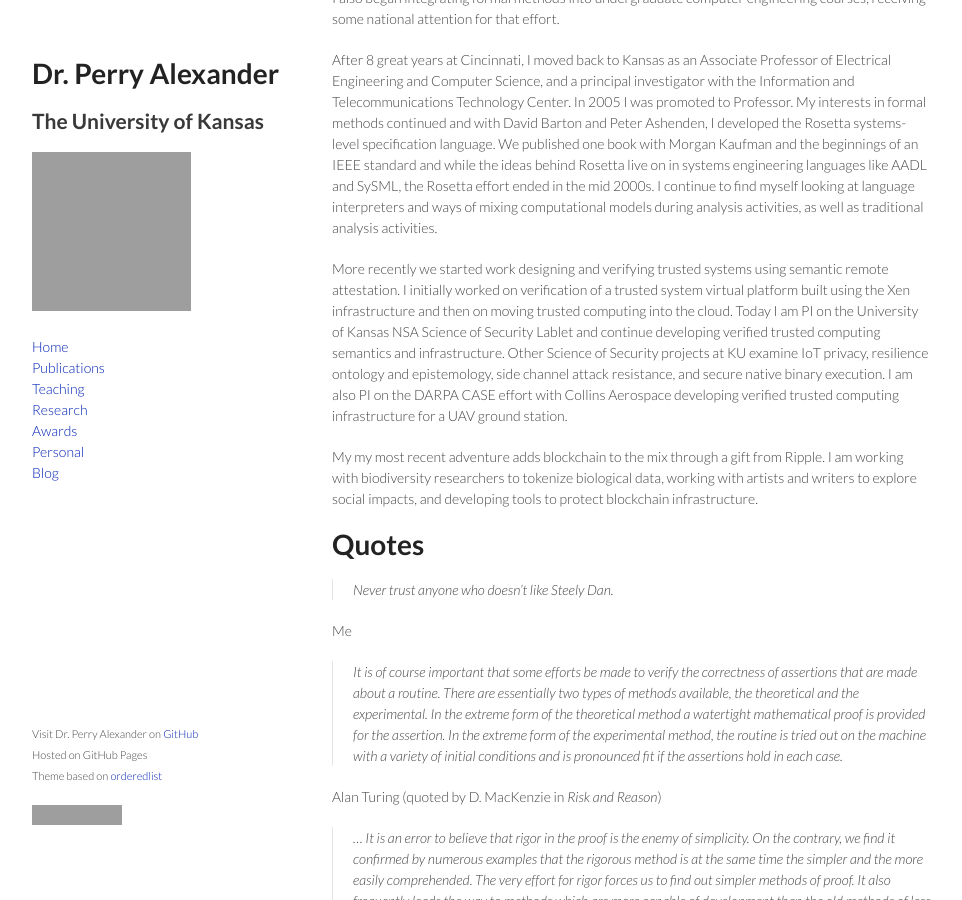
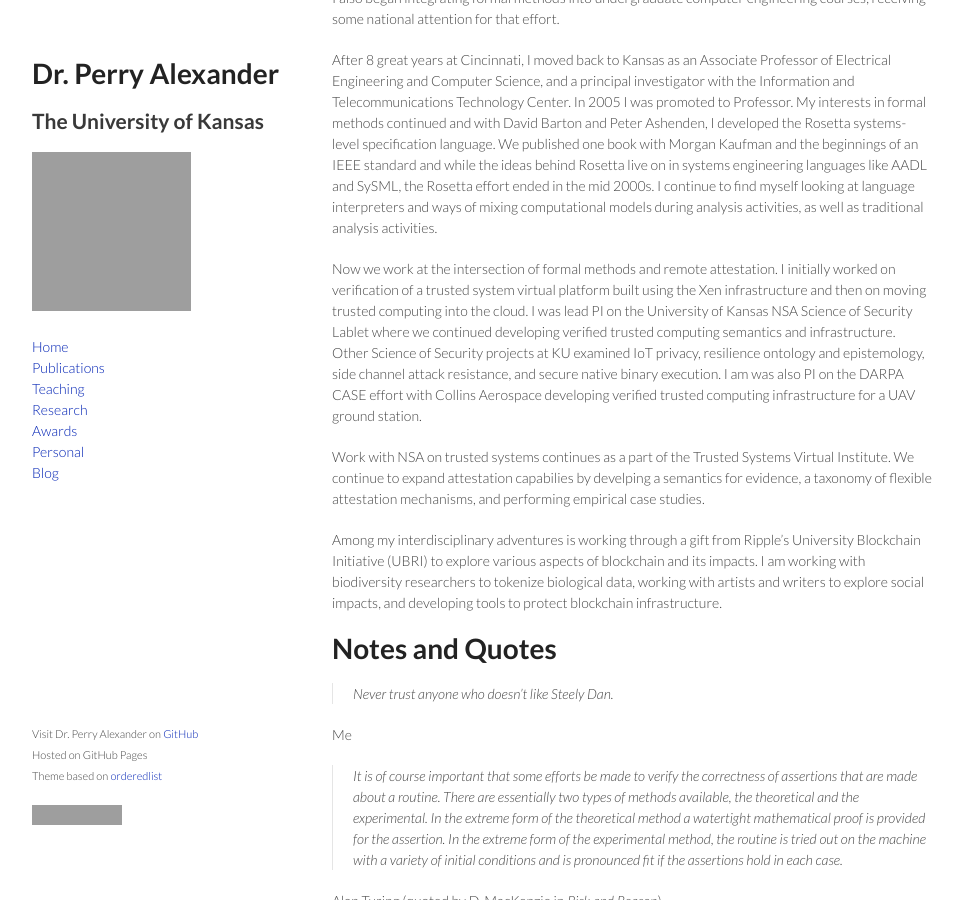
Before and after one commit to palexand/palexand.github.io, a Jekyll site: the page built from personal.md, in a window 1280 px wide and 900 px high, scrolled down 820 px. Shown: the whole window, without its empty margins (158-1120 px from the left). Built offline with Jekyll 4.4.1, drawn with Linux system fonts in a browser that asks for light colours; grey boxes are pictures that could not be loaded.

Commit message:
Updating bio just a bit

```diff
--- a/personal.md
+++ b/personal.md
@@ -70,24 +70,32 @@ looking at language
 interpreters and ways of mixing computational models during analysis
 activities, as well as traditional analysis activities.
 
-More recently we started work designing and verifying trusted
-systems using semantic remote attestation. I initially worked on
+Now we work at the intersection of formal methods and remote
+attestation.  I initially worked on
 verification of a trusted system virtual platform built using the
 Xen infrastructure and then on moving trusted computing into
-the cloud. Today I am PI on the University of Kansas NSA Science of
-Security Lablet and continue developing verified trusted computing
+the cloud. I was lead PI on the University of Kansas NSA Science of
+Security Lablet where we continued developing verified trusted computing
 semantics and infrastructure.  Other Science of Security projects at
-KU examine IoT privacy, resilience ontology and epistemology, side
+KU examined IoT privacy, resilience ontology and epistemology, side
 channel attack resistance, and secure native binary execution.  I am
-also PI on the DARPA CASE effort with Collins Aerospace developing
+was also PI on the DARPA CASE effort with Collins Aerospace developing
 verified trusted computing infrastructure for a UAV ground station.
 
-My my most recent adventure adds blockchain to the mix through a gift
-from Ripple. I am working with biodiversity researchers to tokenize
+Work with NSA on trusted systems continues as a part of the Trusted
+Systems Virtual Institute.  We continue to expand attestation
+capabilies by develping a semantics for evidence, a taxonomy of
+flexible attestation mechanisms, and performing empirical case
+studies.
+
+Among my interdisciplinary adventures is working through a gift
+from Ripple's University Blockchain Initiative (UBRI) to explore
+various aspects of blockchain and its impacts. I am working with
+biodiversity researchers to tokenize
 biological data, working with artists and writers to explore social
 impacts, and developing tools to protect blockchain infrastructure.
 
-# Quotes
+# Notes and Quotes
 
 > Never trust anyone who doesn't like Steely Dan.
 
```
Also changed, not shown: index.md (+2 -1 lines).
